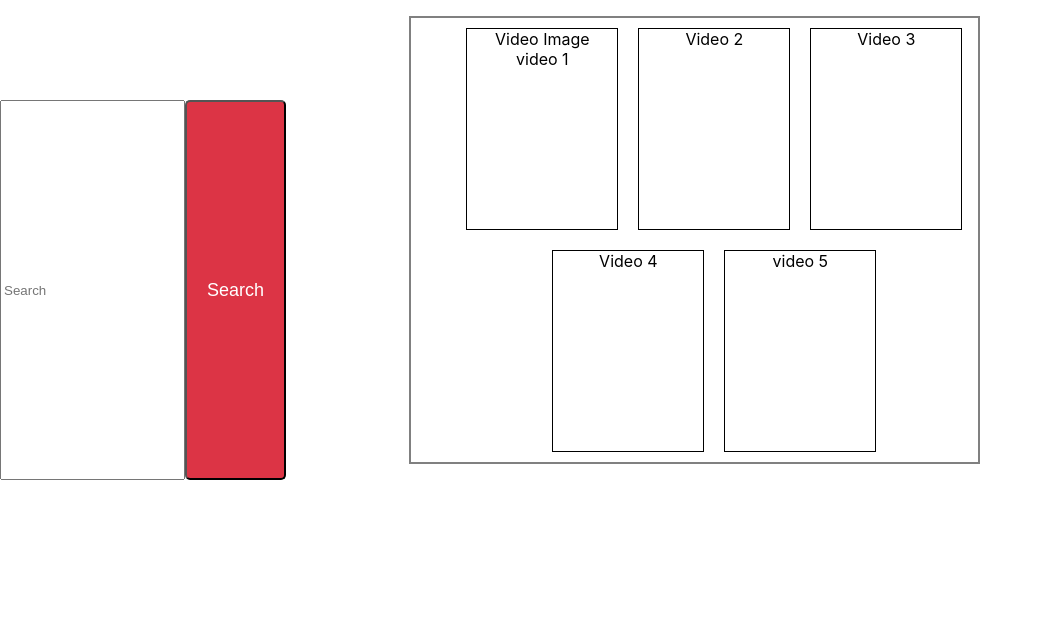
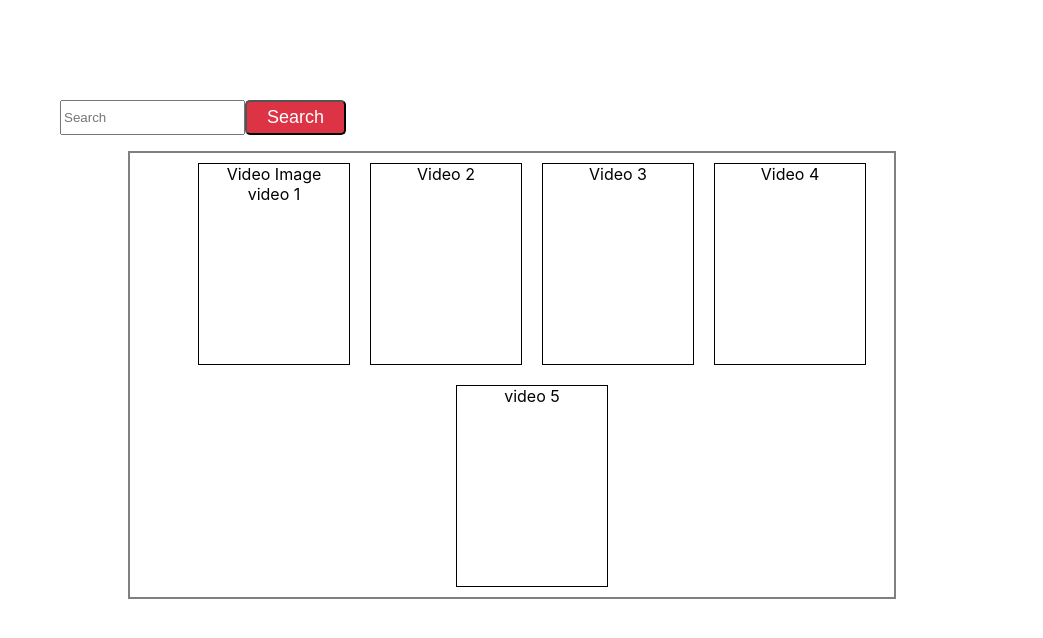
Before and after one commit to monir9h/youtube-clone-project, a React (Create React App) app: page / in a window 1280 px wide. Shown: the top 638 px of the page, without its empty margins (0-1043 px from the left). Built offline with nearby package versions, Linux system fonts and the light colour scheme.

Commit message:
displa block search button

```diff
--- a/src/App.css
+++ b/src/App.css
@@ -1,6 +1,9 @@
 .App {
-  display: flex;
   text-align: center;
+}
+
+.searchBar {
+  display: block;
 }
 
 .App-logo {
--- a/src/App.js
+++ b/src/App.js
@@ -15,7 +15,7 @@ function App() {
 
   return (
     <div className="App">
-      <SearchBar setVideos={setVideos} searchTerm={searchTerm} setSearchTerm={setSearchTerm}/>
+      <SearchBar className="searchBar" setVideos={setVideos} searchTerm={searchTerm} setSearchTerm={setSearchTerm}/>
       <VideoIndex videos={videos}/>
     </div>
   );
```
